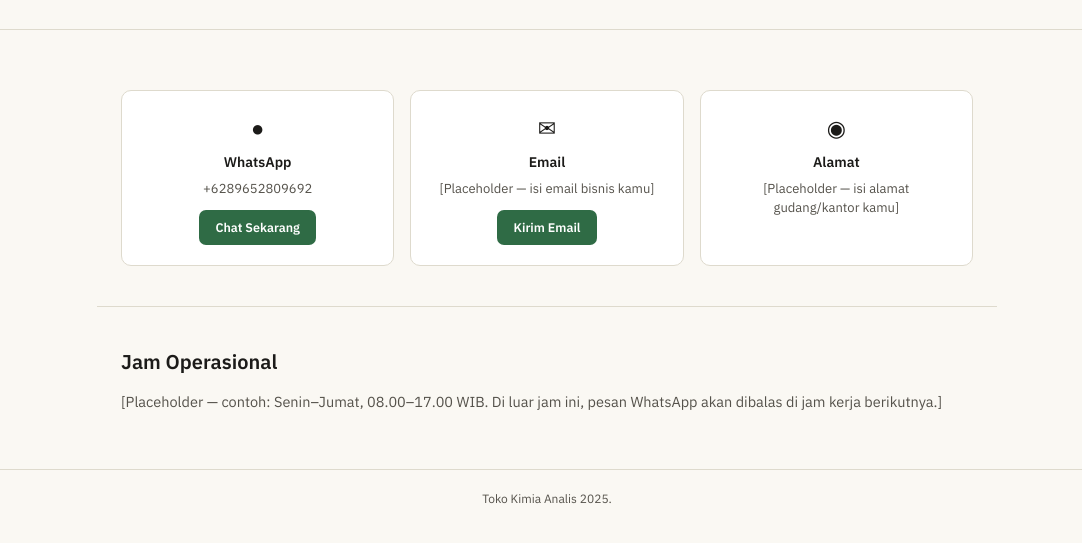
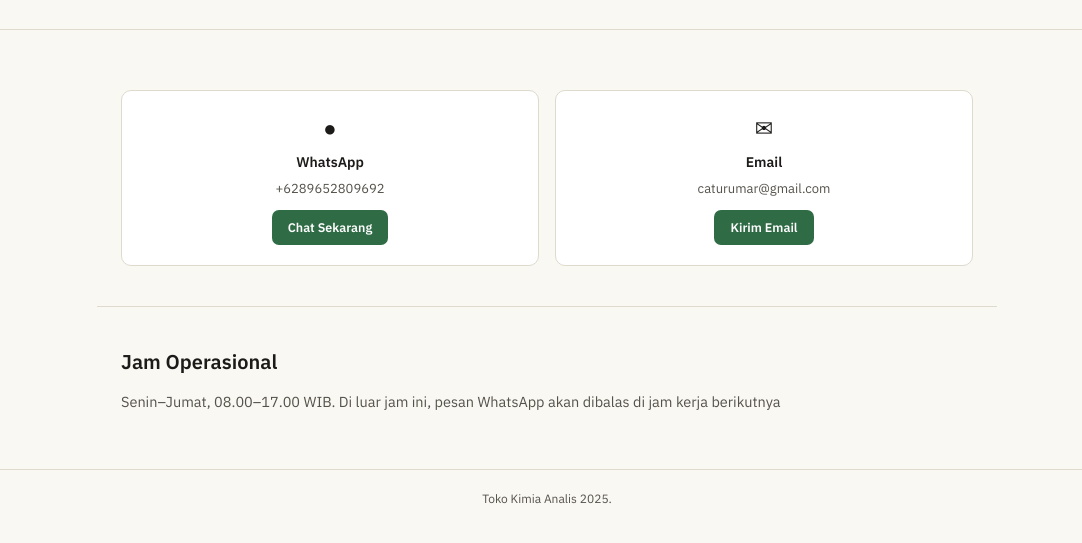
Before and after one commit to crashecool/TOKO-KIMIA-ANALIS, a website: page docs/kontak.html in a window 1280 px wide. Shown: the part 225-768 px from the top of the page, without its empty margins (93-1175 px from the left). Drawn offline with Linux system fonts and the light colour scheme.

Commit message:
Update kontak.html

```diff
--- a/docs/kontak.html
+++ b/docs/kontak.html
@@ -49,20 +49,15 @@
       <div class="contact-card">
         <span class="contact-icon">✉</span>
         <h3>Email</h3>
-        <p>[Placeholder — isi email bisnis kamu]</p>
+        <p>caturumar@gmail.com</p>
         <a class="cta-button" href="mailto:info@kimiaanalistoped.com">Kirim Email</a>
-      </div>
-      <div class="contact-card">
-        <span class="contact-icon">◉</span>
-        <h3>Alamat</h3>
-        <p>[Placeholder — isi alamat gudang/kantor kamu]</p>
       </div>
     </div>
   </section>
 
   <section class="content-section">
     <h2>Jam Operasional</h2>
-    <p>[Placeholder — contoh: Senin–Jumat, 08.00–17.00 WIB. Di luar jam ini, pesan WhatsApp akan dibalas di jam kerja berikutnya.]</p>
+    <p>Senin–Jumat, 08.00–17.00 WIB. Di luar jam ini, pesan WhatsApp akan dibalas di jam kerja berikutnya</p>
   </section>
 
   <footer class="site-footer">
```
